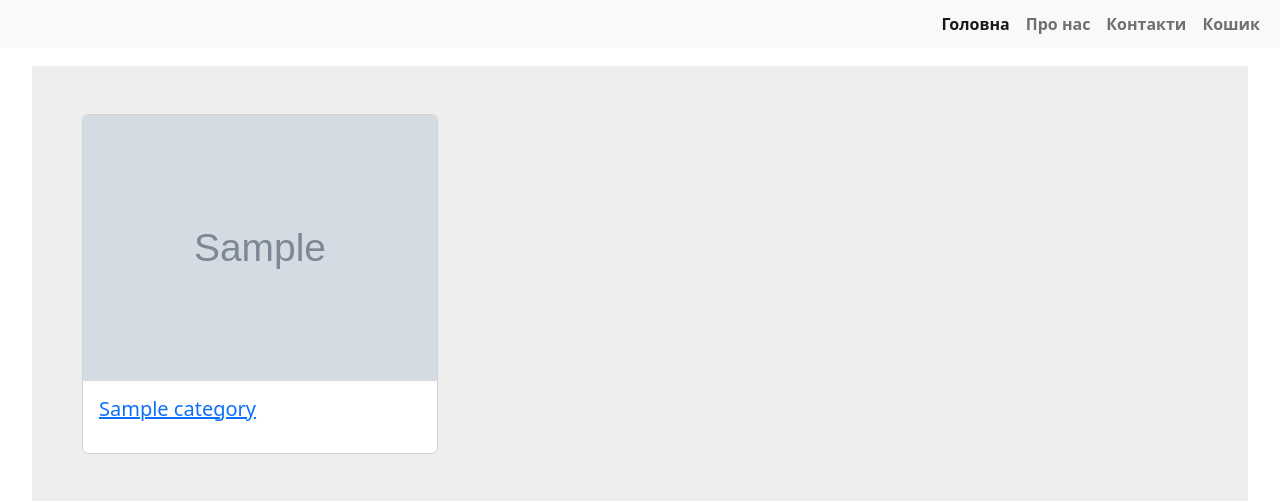
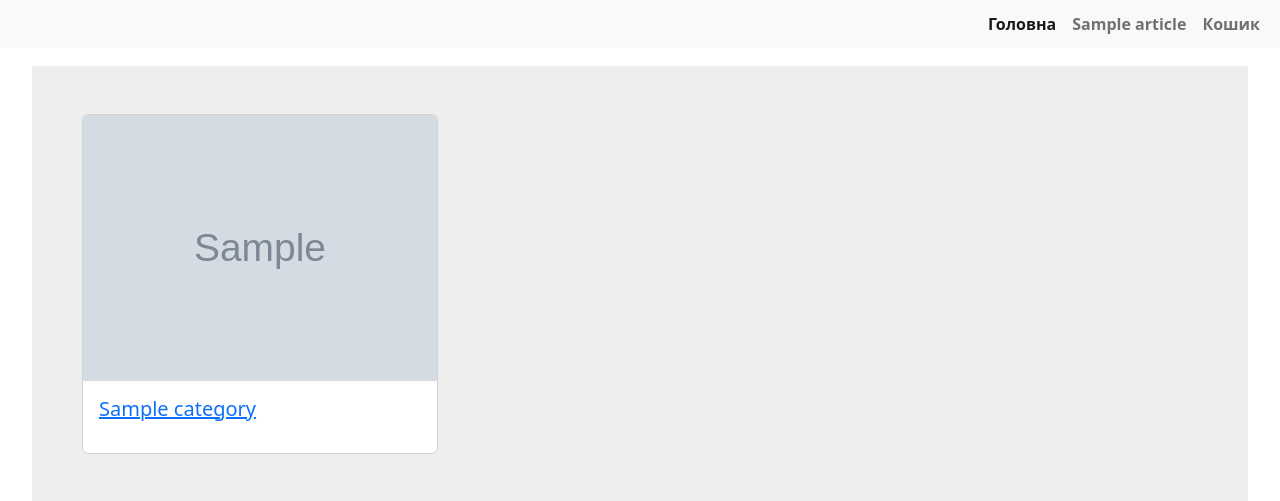
Before and after one commit to SviatoslavIliash/EnergostalMet, a Django app: page /store/ in a window 1280 px wide. Shown: the top 501 px of the page. Run offline with Django 5.2, Linux system fonts and the light colour scheme; tables that the repository leaves empty hold one stand-in row (values such as "Sample post"); grey boxes marked "Sample" are stand-in pictures.

Commit message:
Added Article model, switched fixed articles with the ones from model.

```diff
--- a/energosite/energosite/settings.py
+++ b/energosite/energosite/settings.py
@@ -63,6 +63,7 @@ TEMPLATES = [
                 'django.template.context_processors.request',
                 'django.contrib.auth.context_processors.auth',
                 'django.contrib.messages.context_processors.messages',
+                'store.context_processors.articles_processor',
             ],
         },
     },
--- a/energosite/store/admin.py
+++ b/energosite/store/admin.py
@@ -1,5 +1,5 @@
 from django.contrib import admin
-from .models import Category, Product, Attribute, ProductAttrs
+from .models import Category, Product, Attribute, ProductAttrs, Article
 # Register your models here.
 
 class ProductAttrsInline(admin.TabularInline):
@@ -14,3 +14,4 @@ class ProductAdmin(admin.ModelAdmin):
 admin.site.register(Category)
 admin.site.register(Product, ProductAdmin)
 admin.site.register(Attribute)
+admin.site.register(Article)
--- /dev/null
+++ b/energosite/store/context_processors.py
@@ -0,0 +1,15 @@
+from .models import Article
+
+
+def articles_processor(request):
+    articles = Article.objects.all()
+    top_articles = []
+    footer_articles = []
+
+    for article in articles:
+        if article.in_top_navbar:
+            top_articles.append(article)
+        if article.in_footer:
+            footer_articles.append(article)
+
+    return {"top_articles": top_articles, "footer_articles": footer_articles}
--- a/energosite/store/models.py
+++ b/energosite/store/models.py
@@ -35,3 +35,13 @@ class ProductAttrs(models.Model):
 
     def __str__(self):
         return self.attribute.name + " = " + self.value
+
+
+class Article(models.Model):
+    name = models.CharField(max_length=30)
+    text = models.TextField()
+    in_top_navbar = models.BooleanField(default=False)
+    in_footer = models.BooleanField(default=True)
+
+    def __str__(self):
+        return self.name
--- a/energosite/store/templates/store/base.html
+++ b/energosite/store/templates/store/base.html
@@ -21,8 +21,11 @@
               <div class="navbar-collapse collapse justify-content-end" id="collapsibleNavbar">
                   <ul class="nav navbar-nav">
                       <li class="nav-item"><a class="nav-link fw-bold py-1 px-2 active" aria-current="page" href="/store">Головна</a></li>
-                      <li class="nav-item"><a class="nav-link fw-bold py-1 px-2" href="{% url 'store:about' %}">Про нас</a></li>
-                      <li class="nav-item"><a class="nav-link fw-bold py-1 px-2" href="{% url 'store:contacts' %}">Контакти</a></li>
+
+                      {% for article in top_articles %}
+                      <li class="nav_item"><a class="nav-link fw-bold py-1 px-2" href="{% url 'store:article' article.name %}">{{ article.name }}</a></li>
+                      {% endfor %}
+
                       <li class="nav-item"><a class="nav-link fw-bold py-1 px-2" href="{% url 'store:cart' %}">Кошик</a></li>
                   </ul>
               </div>
--- a/energosite/store/urls.py
+++ b/energosite/store/urls.py
@@ -7,7 +7,12 @@ urlpatterns = [
     path("", views.index, name="index"),
     path("<str:category_name>/", views.category_detail, name="category_detail"),
     path("<int:product_id>/product/", views.product_detail, name="product_detail"),
-    path("about", views.about, name="about"),
-    path("contacts", views.contacts, name="contacts"),
+
+    # maybe should be moved to separate app like cart. should be discussed.
     path("cart", views.cart, name="cart"),
+
+    # maybe should be moved to separate app like articles. should be discussed.
+    path("article/<str:article_name>/", views.article, name="article"),
+    #path("about", views.about, name="about"),
+    #path("contacts", views.contacts, name="contacts"),
 ]
--- a/energosite/store/views.py
+++ b/energosite/store/views.py
@@ -1,30 +1,36 @@
 from django.http import HttpResponse
 from django.shortcuts import render
-from .models import Category, Product, ProductAttrs
+from .models import Category, Product, ProductAttrs, Article
 
 
 def index(request):
     category_list = Category.objects.all()
-    category_chunks = [category_list[x:x + 2] for x in range(0, len(category_list), 2)]
+    categories_per_row = 2
+    category_chunks = [category_list[x:x + categories_per_row] for x in range(0, len(category_list), categories_per_row)]
     context = {"category_chunks": category_chunks}
     return render(request, "store/index.html", context)
 
+def article(request, article_name):
+    current_article = Article.objects.filter(name=article_name)
+    context = {"current_article": current_article.first()}
+    return render(request, "store/article.html", context)
 
-def about(request):
-    return render(request, "store/about.html")
+#def about(request):
+#    return render(request, "store/about.html")
 
 
 def cart(request):
     return render(request, "store/cart.html")
 
 
-def contacts(request):
-    return render(request, "store/contacts.html")
+#def contacts(request):
+#    return render(request, "store/contacts.html")
 
 
 def category_detail(request, category_name):
     product_list = Product.objects.filter(category__name=category_name)
-    product_chunks = [product_list[x:x + 2] for x in range(0, len(product_list), 2)]
+    products_per_row = 2
+    product_chunks = [product_list[x:x + products_per_row] for x in range(0, len(product_list), products_per_row)]
     context = {"product_chunks": product_chunks, "category_name": category_name}
     return render(request, "store/category.html", context)
 
```
Also changed, not shown: energosite/store/templates/store/article.html (added, +10 -0 lines).
